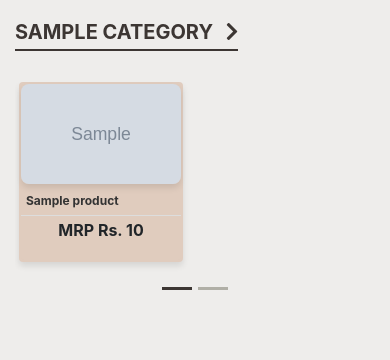
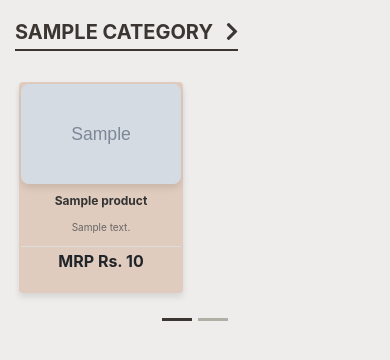
Before and after one commit to harshitaa1801/ecommerce, a Django app: template shop/templates/shop/index.html in a window 390 px wide. Shown: the part 56-416 px from the top of the page. Run offline with Django 4.2, Linux system fonts and the light colour scheme; the template is opened without the code that fills it: most values are stand-ins (such as "Sample title", 1, 10 or a date in 2020); grey boxes marked "Sample" are stand-in pictures; some libraries are stand-ins or nearby versions.

Commit message:
showing description in mobile view

```diff
--- a/shop/templates/shop/index.html
+++ b/shop/templates/shop/index.html
@@ -109,9 +109,11 @@
     font-size: 18px;
     font-weight: bold;
     color: #333;
+    text-align: center;
   }
 
   .card-text {
+    text-align: center;
     color: #666;
   }
 
@@ -202,9 +204,9 @@
     display: none;
   } */
   .card {
-  height: 180px;
+  /* height: 180px;  */
   padding: 2px;
-  /* height: auto; */
+  height: auto;
 
   margin-bottom: 10px;
   }
@@ -216,18 +218,29 @@
   }
 
   .card-title {
+    text-align: center;
     font-size: 12px; /* Adjust font size for mobile view */
   }
 
-  /* .card-text {
-    font-size: 14px; /* Adjust font size for mobile view */
-  /* } */
-
   .card-text {
-    display: none; /* Hide product description in mobile view */
+    text-align:center;
+    font-size: 10px; /* Adjust font size for mobile view */
+    display: block;
+    overflow: hidden;            /* Hide overflowing content */
+    text-overflow: ellipsis;     /* Add "..." if too long */
+    display: -webkit-box;        /* Multi-line ellipsis support */
+    -webkit-line-clamp: 2;       /* Show only 2 lines */
+    -webkit-box-orient: vertical;
+    word-break: break-word;      /* Break long words if needed */
+    white-space: normal;         /* Allow text to wrap */
+    max-width: 100%;
   }
 
-  .card-img-top {
+  .card-text:last-child {
+    margin-bottom: 30px;
+  }
+
+.card-img-top {
     height: 100%; /* Reduce height for mobile view */
     object-fit: cover; /* Ensure the image covers the area */
   }
```
